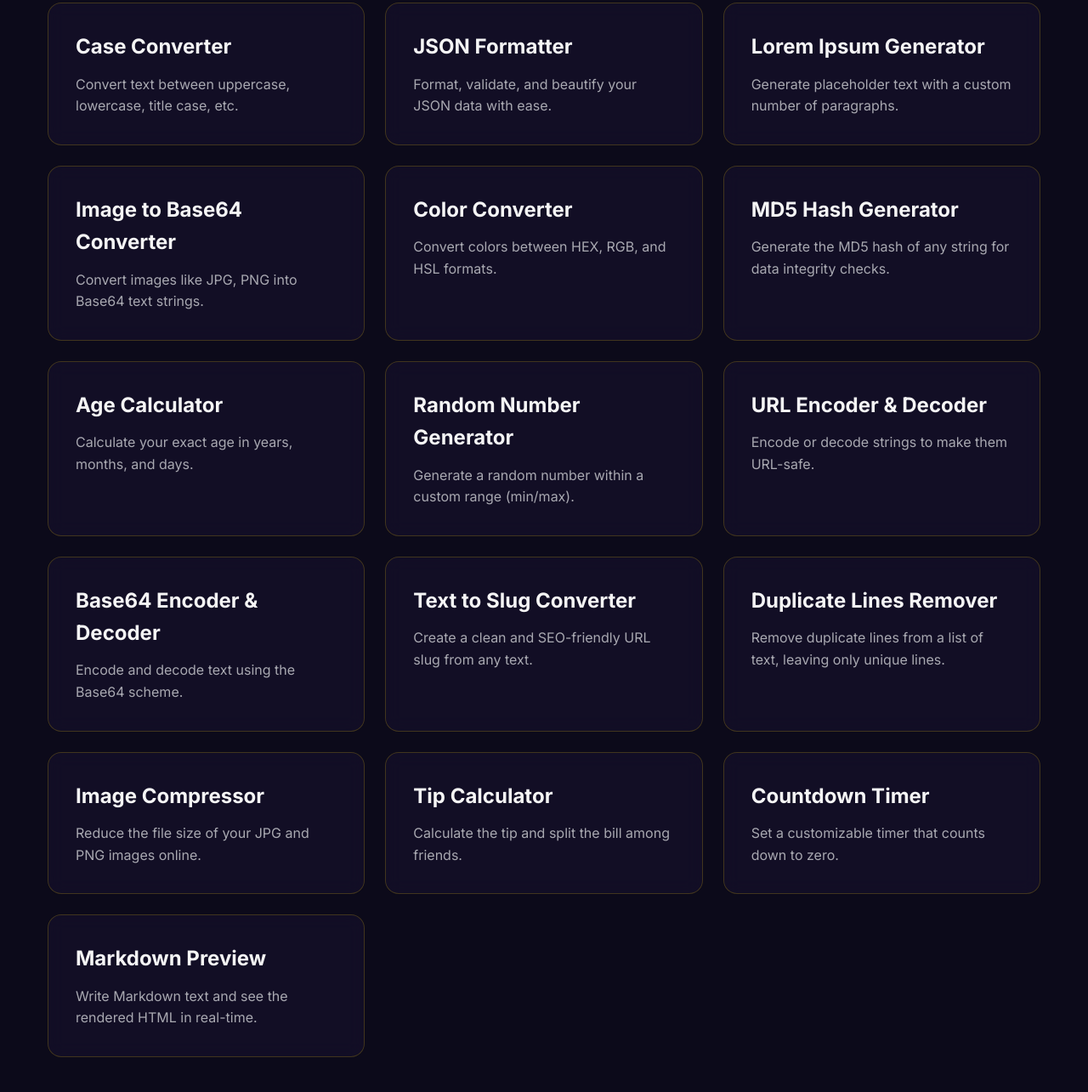
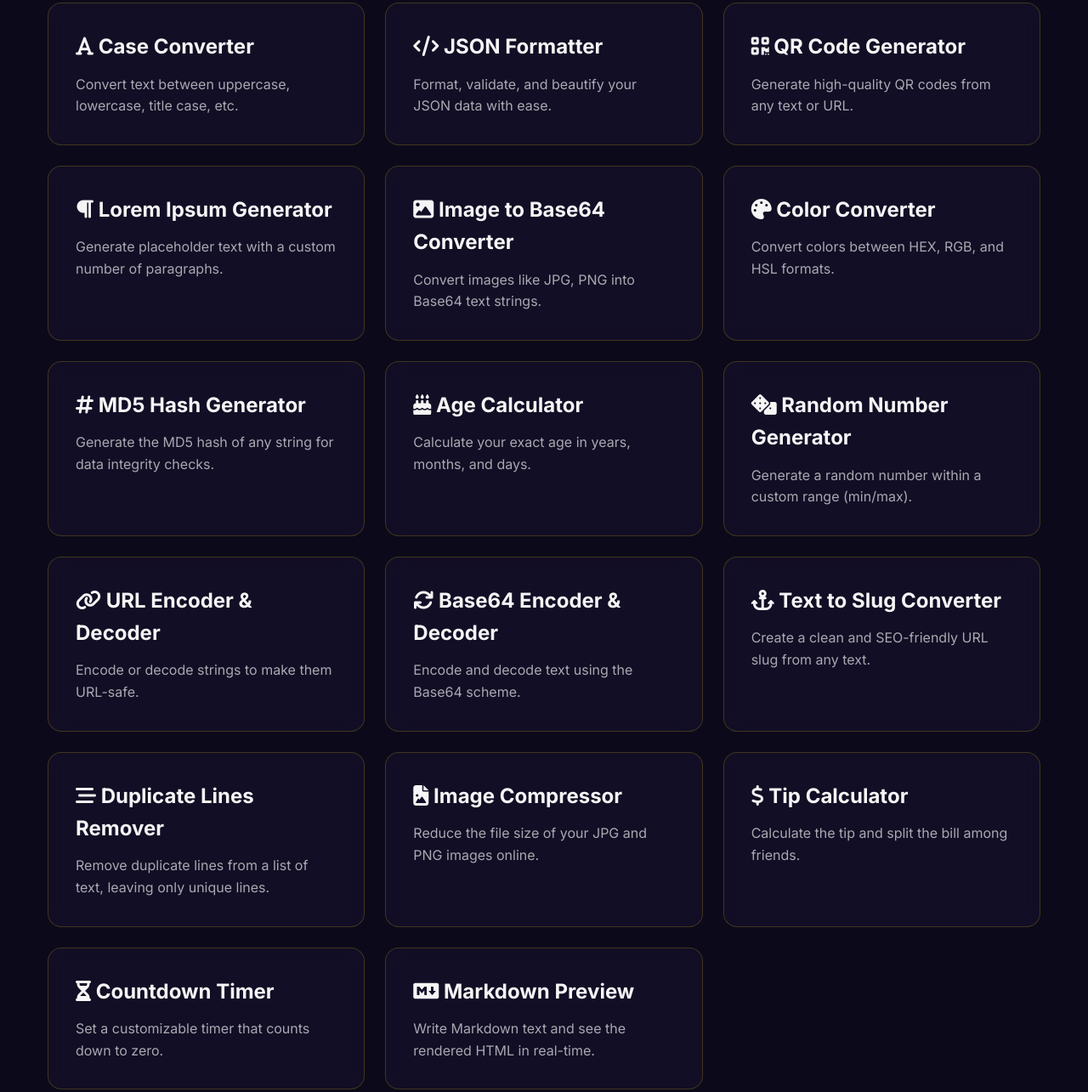
Before and after one commit to muslimhub324-debug/multi-tool-hub, a plain HTML site: page index.html in a window 1280 px wide. Shown: the part 630-1915 px from the top of the page at 85% size. Drawn offline with Linux system fonts and the light colour scheme.

Commit message:
Add Google site verification tag

```diff
--- a/index.html
+++ b/index.html
@@ -6,10 +6,16 @@
     <title>Multi Tool Hub - Free Online Tools for Everyday Use</title>
     <meta name="description" content="A collection of 150+ free and easy-to-use online tools, including calculators, converters, generators, and text utilities for developers, students, and professionals.">
 
+    <!-- Google Site Verification Tag (এখানে যোগ করা হয়েছে) -->
+    <meta name="google-site-verification" content="1ThRUpYvubFBEiXAjPdBi0TunaOuMYXXIuMhpxXsVrM" />
+
     <!-- Google Fonts Link -->
     <link rel="preconnect" href="https://fonts.googleapis.com">
     <link rel="preconnect" href="https://fonts.gstatic.com" crossorigin>
     <link href="https://fonts.googleapis.com/css2?family=Inter:wght@400;700;800&display=swap" rel="stylesheet">
+
+    <!-- Font Awesome for Icons -->
+    <link rel="stylesheet" href="https://cdnjs.cloudflare.com/ajax/libs/font-awesome/6.2.1/css/all.min.css">
 
     <link rel="stylesheet" href="style.css">
 </head>
@@ -42,158 +48,48 @@
 
             // This is your main database of tools. Add new tools here.
             const toolsData = [
-                {
-                    name: 'Password Generator',
-                    description: 'Create strong, secure, and random passwords instantly.',
-                    url: 'tools/password-generator.html',
-                    keywords: 'security password secure random generator'
-                },
-                {
-                    name: 'BMI Calculator',
-                    description: 'Calculate your Body Mass Index to check your health status.',
-                    url: 'tools/bmi-calculator.html',
-                    keywords: 'health body mass index weight height calculator'
-                },
-                {
-                    name: 'Word Counter',
-                    description: 'Count words, characters, and sentences in your text.',
-                    url: 'tools/word-counter.html',
-                    keywords: 'text character count paragraph sentence tool writer'
-                },
-                 {
-        name: 'Case Converter',
-        description: 'Convert text between uppercase, lowercase, title case, etc.',
-        url: 'tools/case-converter.html',
-        keywords: 'text case converter uppercase lowercase title sentence'
-    },
-    {
-        name: 'JSON Formatter',
-        description: 'Format, validate, and beautify your JSON data with ease.',
-        url: 'tools/json-formatter.html',
-        keywords: 'json format validator beautify developer api data'
-    },
-    {
-    name: 'Lorem Ipsum Generator',
-    description: 'Generate placeholder text with a custom number of paragraphs.',
-    url: 'tools/lorem-ipsum-generator.html',
-    keywords: 'lorem ipsum text placeholder dummy generator design'
-},
-{
-    name: 'Image to Base64 Converter',
-    description: 'Convert images like JPG, PNG into Base64 text strings.',
-    url: 'tools/image-to-base64.html',
-    keywords: 'image base64 converter developer embed data url'
-},
-{
-    name: 'Color Converter',
-    description: 'Convert colors between HEX, RGB, and HSL formats.',
-    url: 'tools/color-converter.html',
-    keywords: 'color hex rgb hsl picker converter design developer',
-    icon: 'fa-solid fa-palette'
-},
-{
-    name: 'MD5 Hash Generator',
-    description: 'Generate the MD5 hash of any string for data integrity checks.',
-    url: 'tools/md5-generator.html',
-    keywords: 'md5 hash generator checksum security developer text',
-    icon: 'fa-solid fa-hashtag'
-},
-{
-    name: 'Age Calculator',
-    description: 'Calculate your exact age in years, months, and days.',
-    url: 'tools/age-calculator.html',
-    keywords: 'age calculator birthday date years months days',
-    icon: 'fa-solid fa-cake-candles'
-},
-{
-    name: 'Random Number Generator',
-    description: 'Generate a random number within a custom range (min/max).',
-    url: 'tools/random-number-generator.html',
-    keywords: 'random number generator integer range picker',
-    icon: 'fa-solid fa-dice'
-},
-{
-    name: 'URL Encoder & Decoder',
-    description: 'Encode or decode strings to make them URL-safe.',
-    url: 'tools/url-encoder-decoder.html',
-    keywords: 'url encode decode percent encoding uri developer',
-    icon: 'fa-solid fa-link'
-},
-{
-    name: 'Base64 Encoder & Decoder',
-    description: 'Encode and decode text using the Base64 scheme.',
-    url: 'tools/base64-encoder-decoder.html',
-    keywords: 'base64 encode decode text string developer binary',
-    icon: 'fa-solid fa-sync'
-},
-{
-    name: 'Text to Slug Converter',
-    description: 'Create a clean and SEO-friendly URL slug from any text.',
-    url: 'tools/text-to-slug.html',
-    keywords: 'text slug url converter seo friendly title link',
-    icon: 'fa-solid fa-anchor'
-},
-{
-    name: 'Duplicate Lines Remover',
-    description: 'Remove duplicate lines from a list of text, leaving only unique lines.',
-    url: 'tools/duplicate-lines-remover.html',
-    keywords: 'duplicate lines remover unique text list clean sort',
-    icon: 'fa-solid fa-stream'
-},
-{
-    name: 'Image Compressor',
-    description: 'Reduce the file size of your JPG and PNG images online.',
-    url: 'tools/image-compressor.html',
-    keywords: 'image compressor compress jpg png optimizer reduce size',
-    icon: 'fa-solid fa-file-image'
-},
-{
-    name: 'Tip Calculator',
-    description: 'Calculate the tip and split the bill among friends.',
-    url: 'tools/tip-calculator.html',
-    keywords: 'tip calculator bill split restaurant finance money',
-    icon: 'fa-solid fa-dollar-sign'
-},
-{
-    name: 'Countdown Timer',
-    description: 'Set a customizable timer that counts down to zero.',
-    url: 'tools/countdown-timer.html',
-    keywords: 'countdown timer clock stopwatch pomodoro time',
-    icon: 'fa-solid fa-hourglass-half'
-},
-{
-    name: 'Markdown Preview',
-    description: 'Write Markdown text and see the rendered HTML in real-time.',
-    url: 'tools/markdown-preview.html',
-    keywords: 'markdown preview editor converter html developer writer',
-    icon: 'fa-brands fa-markdown'
-}
-                // Add more tools here...
-                // Example:
-                // {
-                //     name: 'Color Converter',
-                //     description: 'Convert colors between HEX, RGB, and HSL formats.',
-                //     url: 'tools/color-converter.html',
-                //     keywords: 'color hex rgb hsl converter design developer'
-                // }
+                { name: 'Password Generator', description: 'Create strong, secure, and random passwords instantly.', url: 'tools/password-generator.html', keywords: 'security password secure random generator', icon: 'fa-solid fa-key' },
+                { name: 'BMI Calculator', description: 'Calculate your Body Mass Index to check your health status.', url: 'tools/bmi-calculator.html', keywords: 'health body mass index weight height calculator', icon: 'fa-solid fa-calculator' },
+                { name: 'Word Counter', description: 'Count words, characters, and sentences in your text.', url: 'tools/word-counter.html', keywords: 'text character count paragraph sentence tool writer', icon: 'fa-solid fa-file-word' },
+                { name: 'Case Converter', description: 'Convert text between uppercase, lowercase, title case, etc.', url: 'tools/case-converter.html', keywords: 'text case converter uppercase lowercase title sentence', icon: 'fa-solid fa-font' },
+                { name: 'JSON Formatter', description: 'Format, validate, and beautify your JSON data with ease.', url: 'tools/json-formatter.html', keywords: 'json format validator beautify developer api data', icon: 'fa-solid fa-code' },
+                { name: 'QR Code Generator', description: 'Generate high-quality QR codes from any text or URL.', url: 'tools/qr-code-generator.html', keywords: 'qr code generator url text image mobile scan', icon: 'fa-solid fa-qrcode' },
+                { name: 'Lorem Ipsum Generator', description: 'Generate placeholder text with a custom number of paragraphs.', url: 'tools/lorem-ipsum-generator.html', keywords: 'lorem ipsum text placeholder dummy generator design', icon: 'fa-solid fa-paragraph' },
+                { name: 'Image to Base64 Converter', description: 'Convert images like JPG, PNG into Base64 text strings.', url: 'tools/image-to-base64.html', keywords: 'image base64 converter developer embed data url', icon: 'fa-solid fa-image' },
+                { name: 'Color Converter', description: 'Convert colors between HEX, RGB, and HSL formats.', url: 'tools/color-converter.html', keywords: 'color hex rgb hsl picker converter design developer', icon: 'fa-solid fa-palette' },
+                { name: 'MD5 Hash Generator', description: 'Generate the MD5 hash of any string for data integrity checks.', url: 'tools/md5-generator.html', keywords: 'md5 hash generator checksum security developer text', icon: 'fa-solid fa-hashtag' },
+                { name: 'Age Calculator', description: 'Calculate your exact age in years, months, and days.', url: 'tools/age-calculator.html', keywords: 'age calculator birthday date years months days', icon: 'fa-solid fa-cake-candles' },
+                { name: 'Random Number Generator', description: 'Generate a random number within a custom range (min/max).', url: 'tools/random-number-generator.html', keywords: 'random number generator integer range picker', icon: 'fa-solid fa-dice' },
+                { name: 'URL Encoder & Decoder', description: 'Encode or decode strings to make them URL-safe.', url: 'tools/url-encoder-decoder.html', keywords: 'url encode decode percent encoding uri developer', icon: 'fa-solid fa-link' },
+                { name: 'Base64 Encoder & Decoder', description: 'Encode and decode text using the Base64 scheme.', url: 'tools/base64-encoder-decoder.html', keywords: 'base64 encode decode text string developer binary', icon: 'fa-solid fa-sync' },
+                { name: 'Text to Slug Converter', description: 'Create a clean and SEO-friendly URL slug from any text.', url: 'tools/text-to-slug.html', keywords: 'text slug url converter seo friendly title link', icon: 'fa-solid fa-anchor' },
+                { name: 'Duplicate Lines Remover', description: 'Remove duplicate lines from a list of text, leaving only unique lines.', url: 'tools/duplicate-lines-remover.html', keywords: 'duplicate lines remover unique text list clean sort', icon: 'fa-solid fa-stream' },
+                { name: 'Image Compressor', description: 'Reduce the file size of your JPG and PNG images online.', url: 'tools/image-compressor.html', keywords: 'image compressor compress jpg png optimizer reduce size', icon: 'fa-solid fa-file-image' },
+                { name: 'Tip Calculator', description: 'Calculate the tip and split the bill among friends.', url: 'tools/tip-calculator.html', keywords: 'tip calculator bill split restaurant finance money', icon: 'fa-solid fa-dollar-sign' },
+                { name: 'Countdown Timer', description: 'Set a customizable timer that counts down to zero.', url: 'tools/countdown-timer.html', keywords: 'countdown timer clock stopwatch pomodoro time', icon: 'fa-solid fa-hourglass-half' },
+                { name: 'Markdown Preview', description: 'Write Markdown text and see the rendered HTML in real-time.', url: 'tools/markdown-preview.html', keywords: 'markdown preview editor converter html developer writer', icon: 'fa-brands fa-markdown' }
             ];
 
-            // Function to display tools on the homepage grid
+            // --- Function to display tools on the homepage grid ---
             const displayTools = (tools) => {
                 toolGrid.innerHTML = ''; // Clear previous results
+                if (tools.length === 0) {
+                    toolGrid.innerHTML = `<p style="font-weight: 700; text-align: center; grid-column: 1 / -1;">No tools found matching your search.</p>`;
+                    return;
+                }
                 tools.forEach(tool => {
                     const cardLink = document.createElement('a');
                     cardLink.href = tool.url;
                     cardLink.className = 'tool-card-link';
 
-                    const card = document.createElement('div');
-                    card.className = 'tool-card';
-                    card.innerHTML = `
-                        <h2>${tool.name}</h2>
-                        <p>${tool.description}</p>
+                    // Updated card HTML to include the icon
+                    cardLink.innerHTML = `
+                        <div class="tool-card">
+                            <h2><i class="${tool.icon}"></i> ${tool.name}</h2>
+                            <p>${tool.description}</p>
+                        </div>
                     `;
 
-                    cardLink.appendChild(card);
                     toolGrid.appendChild(cardLink);
                 });
             };
@@ -208,7 +104,7 @@
                 const filteredTools = toolsData.filter(tool =>
                     tool.name.toLowerCase().includes(query) ||
                     tool.description.toLowerCase().includes(query) ||
-                    tool.keywords.toLowerCase().includes(query)
+                    (tool.keywords && tool.keywords.toLowerCase().includes(query))
                 );
 
                 displayTools(filteredTools);
@@ -219,7 +115,7 @@
                     filteredTools.slice(0, 5).forEach(tool => { // Show max 5 suggestions
                         const suggestionItem = document.createElement('a');
                         suggestionItem.href = tool.url;
-                        suggestionItem.textContent = tool.name;
+                        suggestionItem.innerHTML = `<i class="${tool.icon}" style="margin-right: 10px; width: 15px;"></i> ${tool.name}`;
                         suggestionsBox.appendChild(suggestionItem);
                     });
                 } else {
@@ -228,7 +124,8 @@
             });
 
             document.addEventListener('click', (event) => {
-                if (!searchBar.contains(event.target)) {
+                const isClickInsideSearch = searchBar.contains(event.target) || suggestionsBox.contains(event.target);
+                if (!isClickInsideSearch) {
                     suggestionsBox.style.display = 'none';
                 }
             });
```
